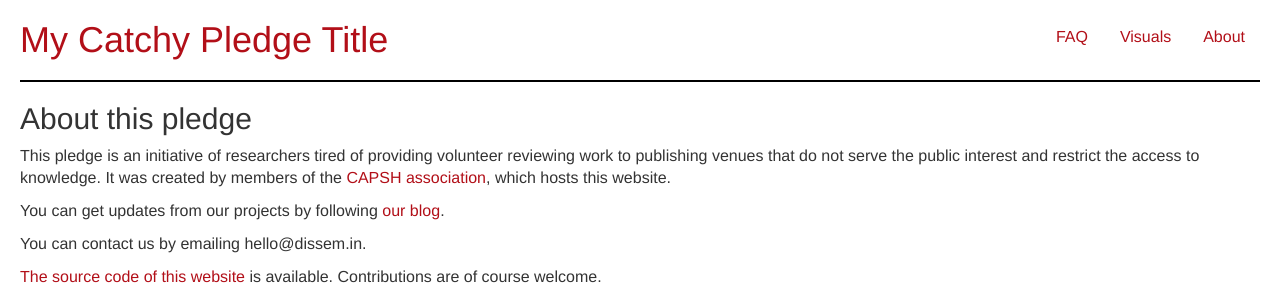
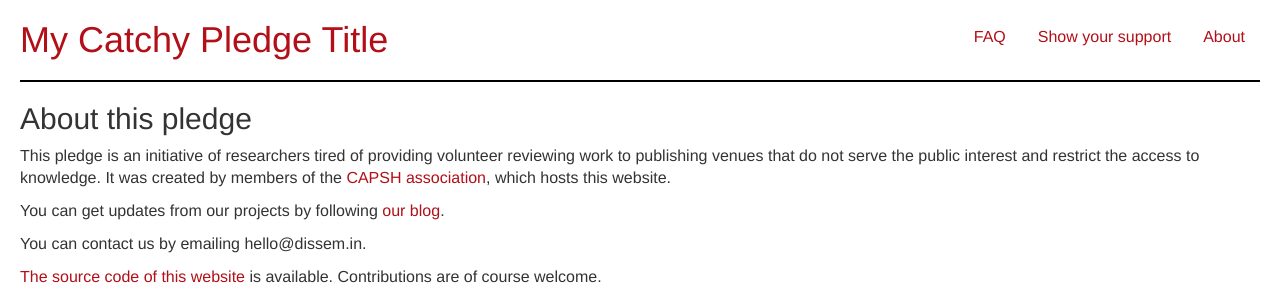
Before and after one commit to dissemin/no-free-view-no-review, a Django app: page /about in a window 1280 px wide. Shown: the top 300 px of the page. Run offline with Django 3.2, Linux system fonts and the light colour scheme; some libraries are stand-ins or nearby versions.

Commit message:
rename to "show your support"

```diff
--- a/signatories/templates/skeleton.html
+++ b/signatories/templates/skeleton.html
@@ -24,7 +24,7 @@
                 <div id="toplinks">
                 <ul class="nav nav-pills">
                      <li role="presentation"><a href="{% url 'faq' %}">FAQ</a></li>
-                     <li role="presentation"><a href="{% url 'visuals' %}">Visuals</a></li>
+                     <li role="presentation"><a href="{% url 'visuals' %}">Show your support</a></li>
                      <li role="presentation"><a href="{% url 'about' %}">About</a></li>
                      {% if request.user.is_authenticated %}
                      <li role="presentation"><a href="/accounts/logout">Log out</a></li>
```
